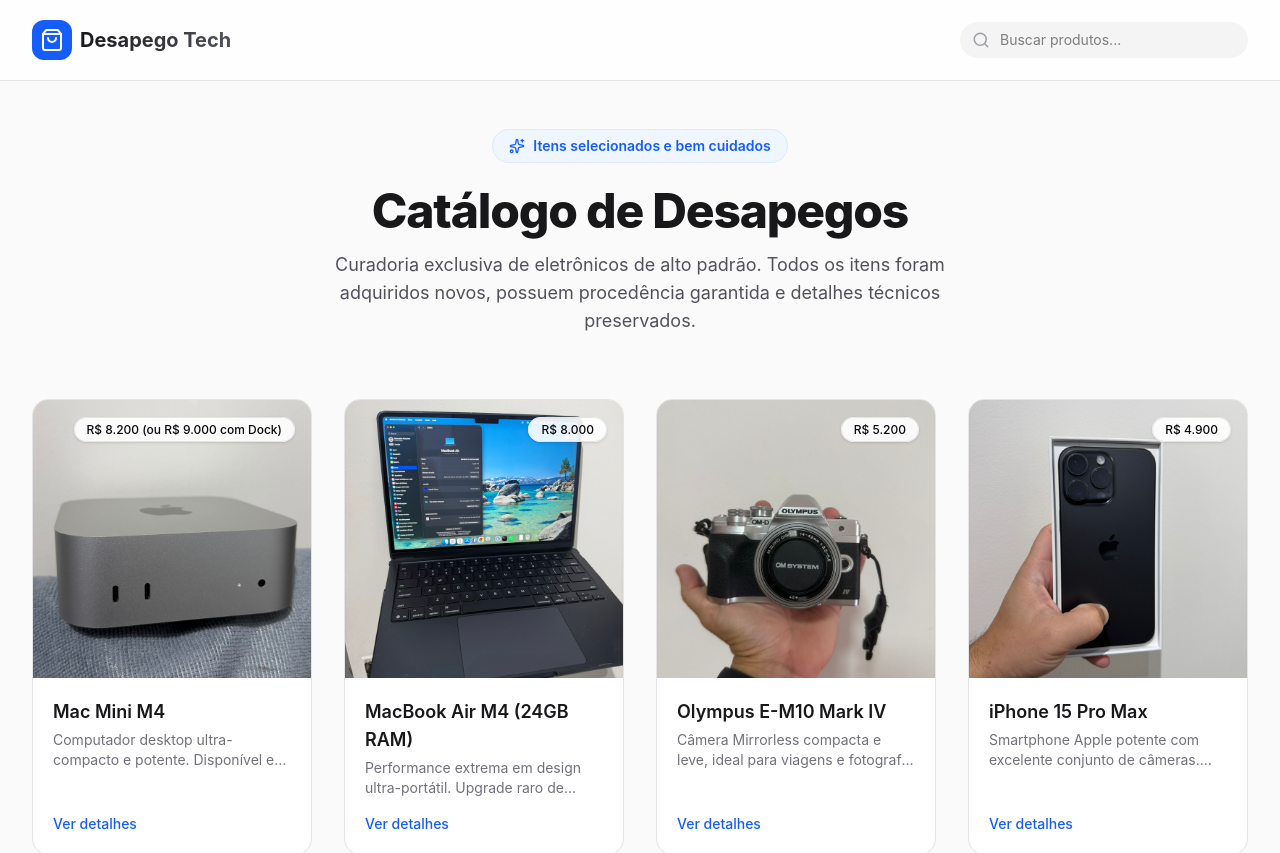
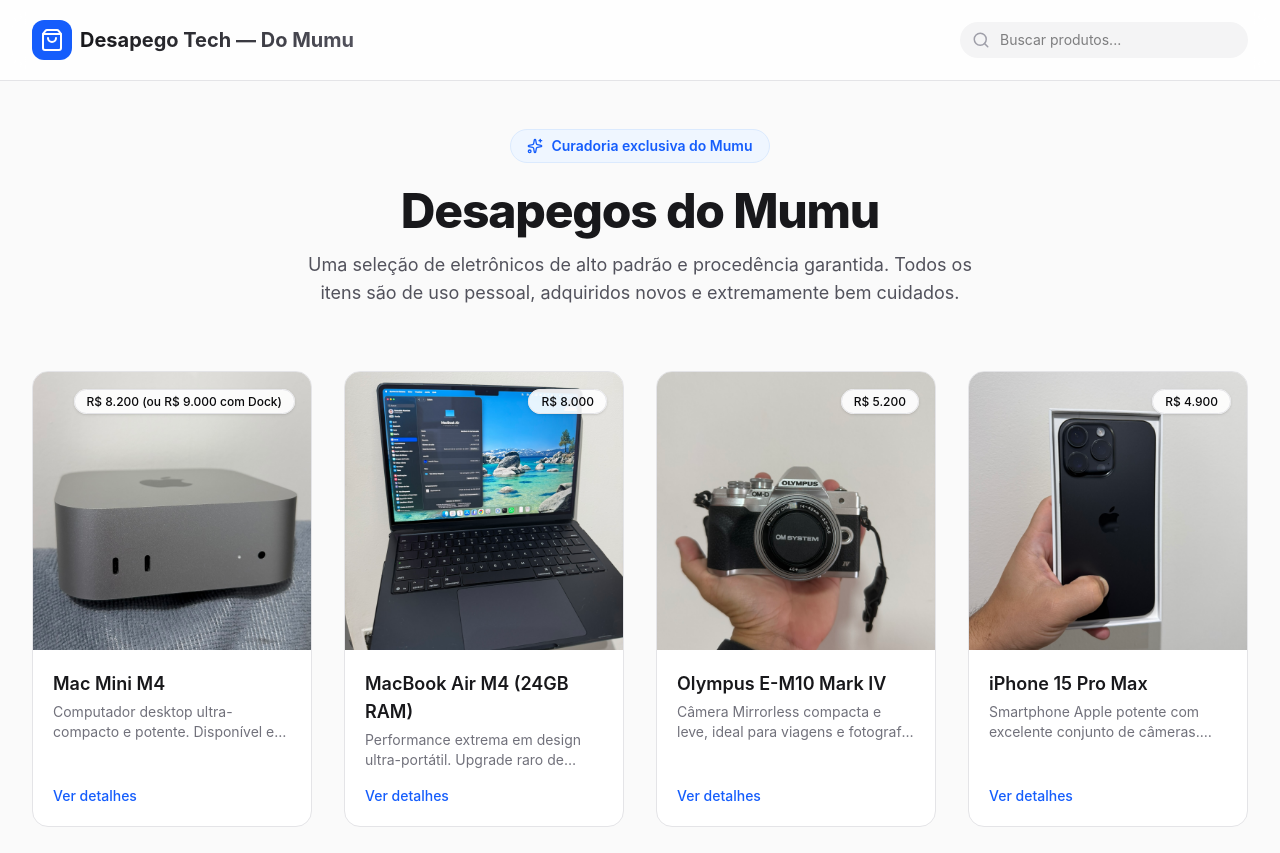
Before and after one commit to romualdoag/desapego-tech, a React (Vite) app in the folder frontend/: page / in a window 1280 px wide. Shown: the top 853 px of the page. Built offline with nearby package versions, Linux system fonts and the light colour scheme.

Commit message:
style: personaliza branding do catálogo para 'Desapegos do Mumu'

```diff
--- a/frontend/index.html
+++ b/frontend/index.html
@@ -5,21 +5,21 @@
     <link rel="icon" type="image/svg+xml" href="/desapego-tech/favicon.svg" />
     <meta name="viewport" content="width=device-width, initial-scale=1.0" />
 
-    <title>Desapego Tech — Curadoria de Eletrônicos</title>
-    <meta name="description" content="Catálogo de eletrônicos selecionados em estado impecável. iPhone, Mac Mini, Câmeras e mais." />
+    <title>Desapego Tech — Desapegos do Mumu</title>
+    <meta name="description" content="Eletrônicos de alto padrão, selecionados e bem cuidados pelo Mumu. iPhone, MacBook, Mac Mini e mais." />
 
     <!-- Open Graph / Facebook / WhatsApp -->
     <meta property="og:type" content="website" />
     <meta property="og:url" content="https://romualdoag.github.io/desapego-tech/" />
-    <meta property="og:title" content="Desapego Tech — Curadoria de Eletrônicos" />
-    <meta property="og:description" content="Confira meu catálogo de desapegos. Itens bem cuidados, com caixa e acessórios originais." />
+    <meta property="og:title" content="Desapego Tech — Desapegos do Mumu" />
+    <meta property="og:description" content="Confira o catálogo de desapegos do Mumu. Itens impecáveis, com caixa e acessórios originais." />
     <meta property="og:image" content="https://romualdoag.github.io/desapego-tech/images/iphone_15_pro_max_256/IMG_0235.JPEG" />
 
     <!-- Twitter -->
     <meta property="twitter:card" content="summary_large_image" />
     <meta property="twitter:url" content="https://romualdoag.github.io/desapego-tech/" />
-    <meta property="twitter:title" content="Desapego Tech — Curadoria de Eletrônicos" />
-    <meta property="twitter:description" content="Confira meu catálogo de desapegos. Itens bem cuidados, com caixa e acessórios originais." />
+    <meta property="twitter:title" content="Desapego Tech — Desapegos do Mumu" />
+    <meta property="twitter:description" content="Confira o catálogo de desapegos do Mumu. Itens impecáveis, com caixa e acessórios originais." />
     <meta property="twitter:image" content="https://romualdoag.github.io/desapego-tech/images/iphone_15_pro_max_256/IMG_0235.JPEG" />
   </head>
   <body>
--- a/frontend/src/App.tsx
+++ b/frontend/src/App.tsx
@@ -24,7 +24,7 @@
                 <ShoppingBag className="text-white" size={24} />
               </div>
               <h1 className="text-xl font-bold bg-clip-text text-transparent bg-gradient-to-r from-zinc-900 to-zinc-600 dark:from-white dark:to-zinc-400">
-                Desapego Tech
+                Desapego Tech — Do Mumu
               </h1>
             </div>
 
@@ -47,13 +47,13 @@
         <div className="mb-16 text-center">
           <div className="inline-flex items-center gap-2 px-4 py-1.5 rounded-full bg-blue-50 dark:bg-blue-900/20 text-blue-600 dark:text-blue-400 text-sm font-semibold mb-6 border border-blue-100 dark:border-blue-800/30">
             <Sparkles size={16} />
-            <span>Itens selecionados e bem cuidados</span>
+            <span>Curadoria exclusiva do Mumu</span>
           </div>
           <h2 className="text-4xl sm:text-5xl font-extrabold text-zinc-900 dark:text-zinc-50 mb-4 tracking-tight">
-            Catálogo de Desapegos
+            Desapegos do Mumu
           </h2>
           <p className="text-lg text-zinc-600 dark:text-zinc-400 max-w-2xl mx-auto">
-            Curadoria exclusiva de eletrônicos de alto padrão. Todos os itens foram adquiridos novos, possuem procedência garantida e detalhes técnicos preservados.
+            Uma seleção de eletrônicos de alto padrão e procedência garantida. Todos os itens são de uso pessoal, adquiridos novos e extremamente bem cuidados.
           </p>
         </div>
 
```
